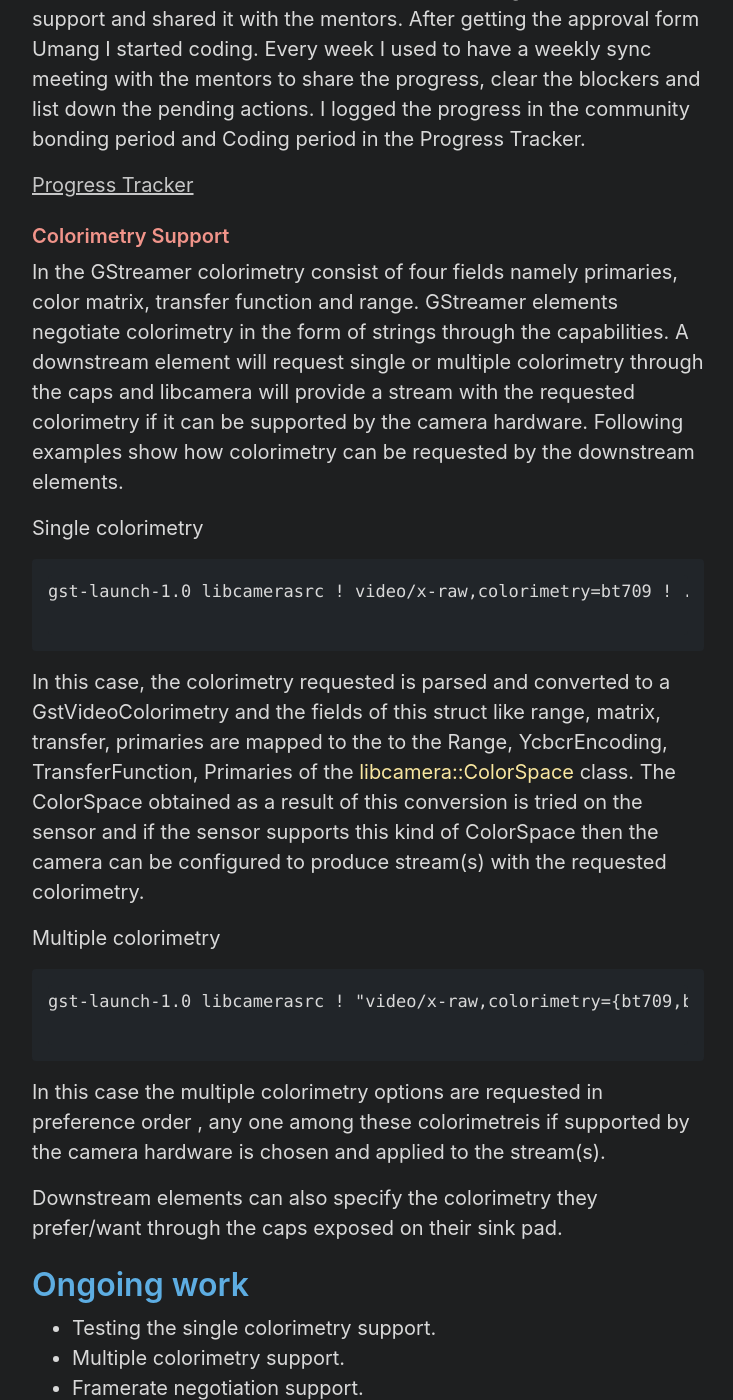
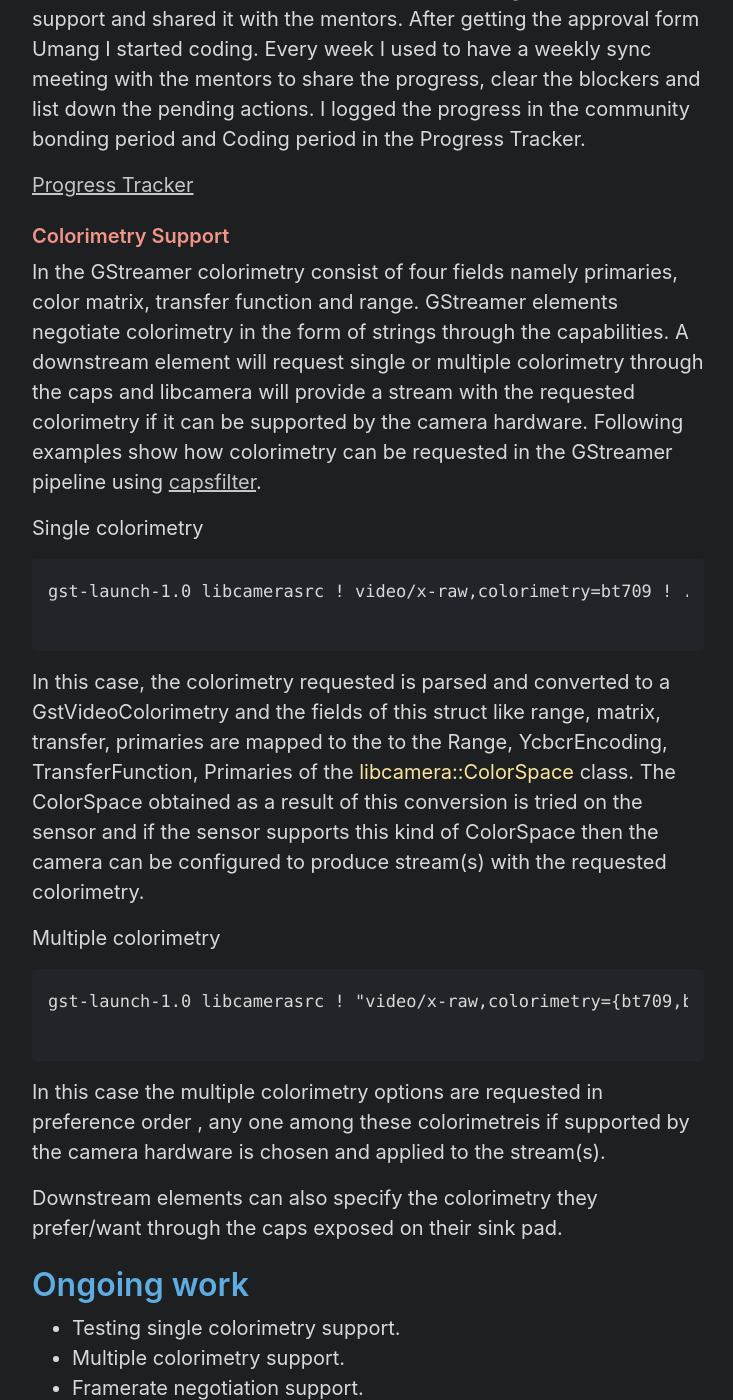
Before and after one commit to RISHI27-dot/rishi27-dot.github.io, a Jekyll site: the page built from midway_blog/home.md, in a window 1280 px wide and 1400 px high, scrolled down 2534 px. Shown: the whole window, without its empty margins (272-1005 px from the left). Built offline with Jekyll 4.4.1, drawn with Linux system fonts in a browser that asks for light colours.

Commit message:
fixed typos and added capsfilter.

````diff
--- a/midway_blog/home.md
+++ b/midway_blog/home.md
@@ -49,7 +49,7 @@ The coding period for GSoC’22 started on 12th of June. There were many aspects
 
 ### <span style="color:#F1948A "> Colorimetry Support </span>
 
-In the GStreamer colorimetry consist of four fields namely primaries, color matrix, transfer function and range. GStreamer elements negotiate colorimetry in the form of strings through the capabilities. A downstream element will request single or multiple colorimetry through the caps and libcamera will provide a stream with the requested colorimetry if it can be supported by the camera hardware. Following examples show how colorimetry can be requested by the downstream elements.
+In the GStreamer colorimetry consist of four fields namely primaries, color matrix, transfer function and range. GStreamer elements negotiate colorimetry in the form of strings through the capabilities. A downstream element will request single or multiple colorimetry through the caps and libcamera will provide a stream with the requested colorimetry if it can be supported by the camera hardware. Following examples show how colorimetry can be requested in the GStreamer pipeline using [capsfilter](https://gstreamer.freedesktop.org/documentation/coreelements/capsfilter.html?gi-language=c).
 
 Single colorimetry
 ```
@@ -70,7 +70,7 @@ Downstream elements can also specify the colorimetry they prefer/want through th
 
 # <span style="color:#5DADE2"> Ongoing work </span>
 
-* Testing the single colorimetry support.
+* Testing single colorimetry support.
 * Multiple colorimetry support.
 * Framerate negotiation support.
 
````
